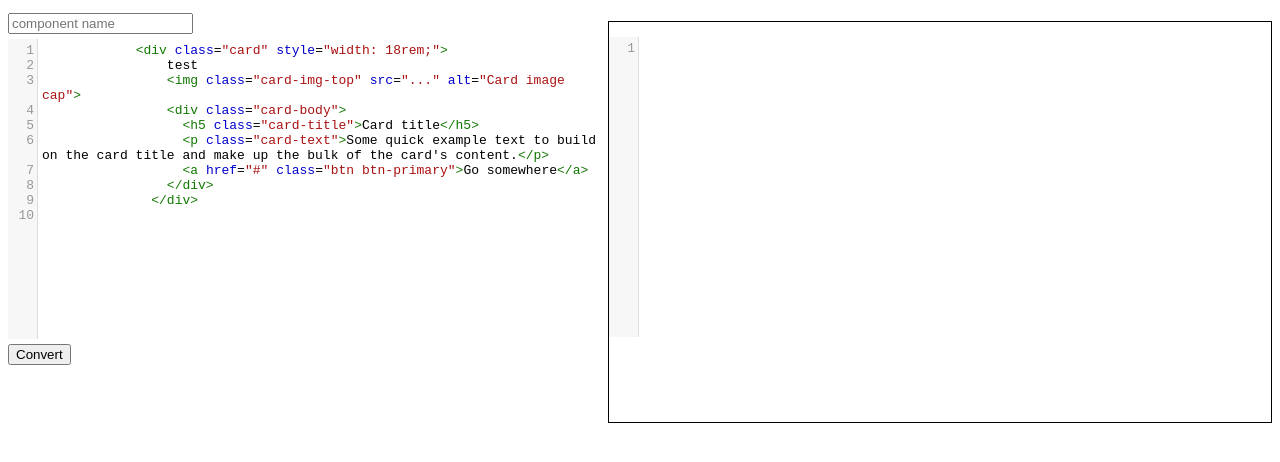
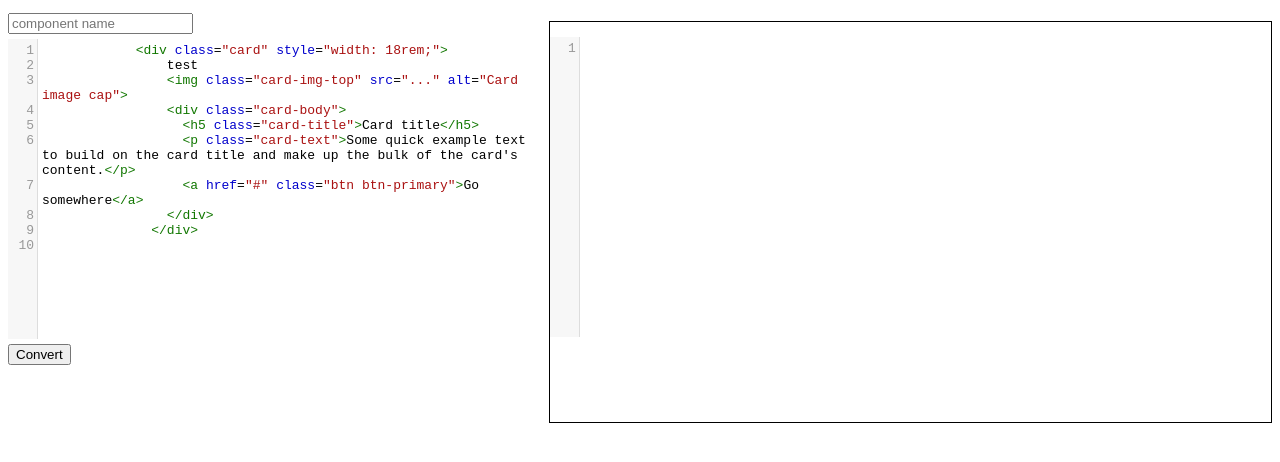
Before and after one commit to safouane-ahmed-salah/ReactPHP-html-converter, a plain HTML site: page index.html in a window 1280 px wide. Drawn offline with nearby package versions, Linux system fonts and the light colour scheme.

Commit message:
codemirror

```diff
--- a/index.html
+++ b/index.html
@@ -8,7 +8,7 @@
 </head>
 <body>
 <div style="display: flex;width:100%;">
-    <div style="max-width:600px">
+    <div style="width:600px">
         <input id="name" placeholder="component name" style="margin: 5px 0;display: block;" />
         <textarea style="height:300px;" id="html">
             <div class="card" style="width: 18rem;">
```
